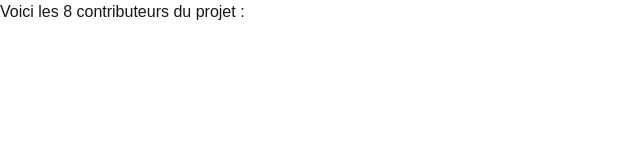
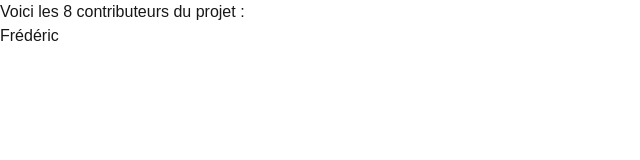
Before and after one commit to raphaelgabbay/cours-git-6, a Next.js app: page / in a window 1280 px wide. Shown: the top 160 px of the page, without its empty margins (0-640 px from the left). Built offline with nearby package versions, Linux system fonts and the light colour scheme.

Commit message:
Ajouter en contributeur

```diff
--- a/src/app/page.js
+++ b/src/app/page.js
@@ -3,7 +3,7 @@ export default function Home() {
     <div>
       Voici les 8 contributeurs du projet :
       <ol>
-
+        <li>Frédéric</li>
       </ol>
     </div>
   );
```
